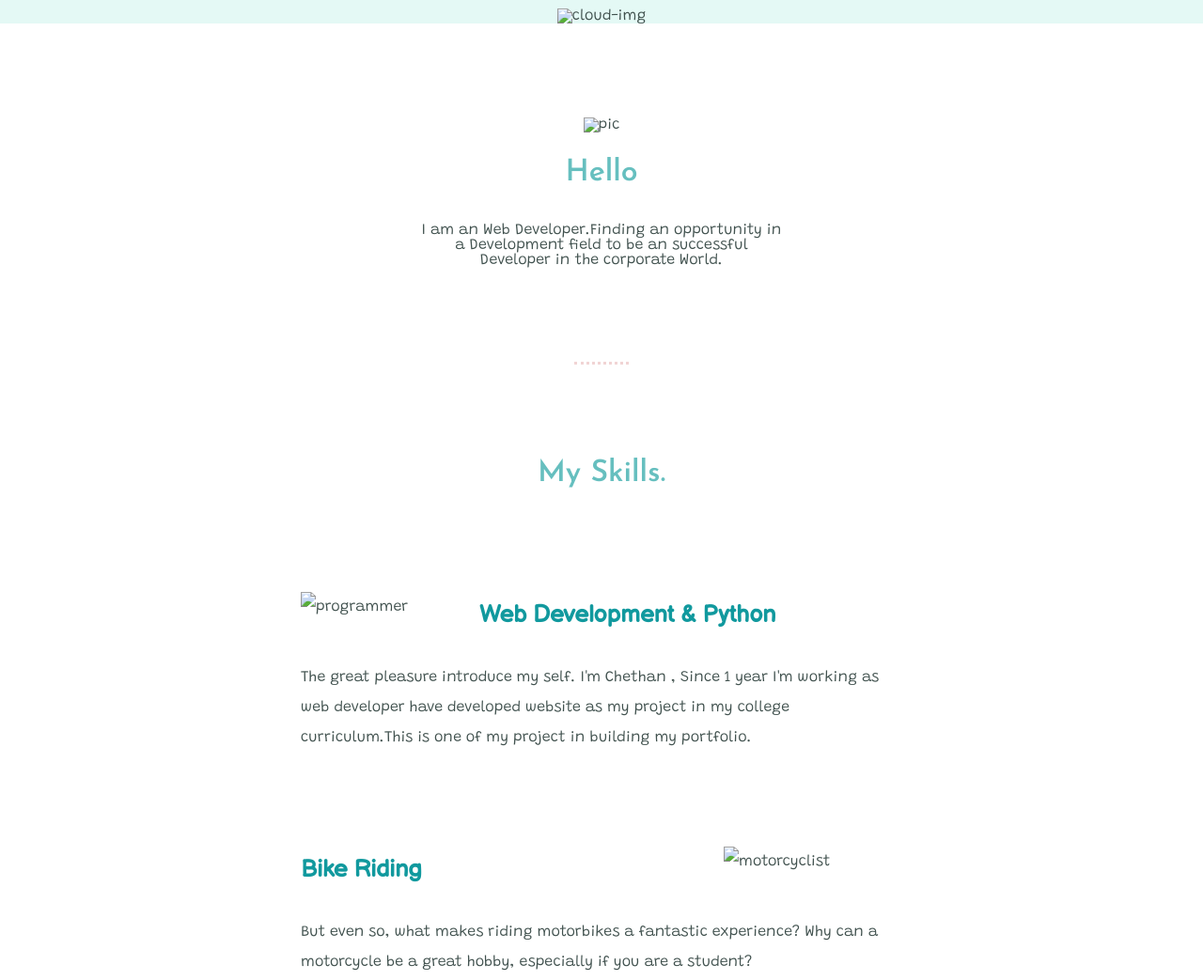
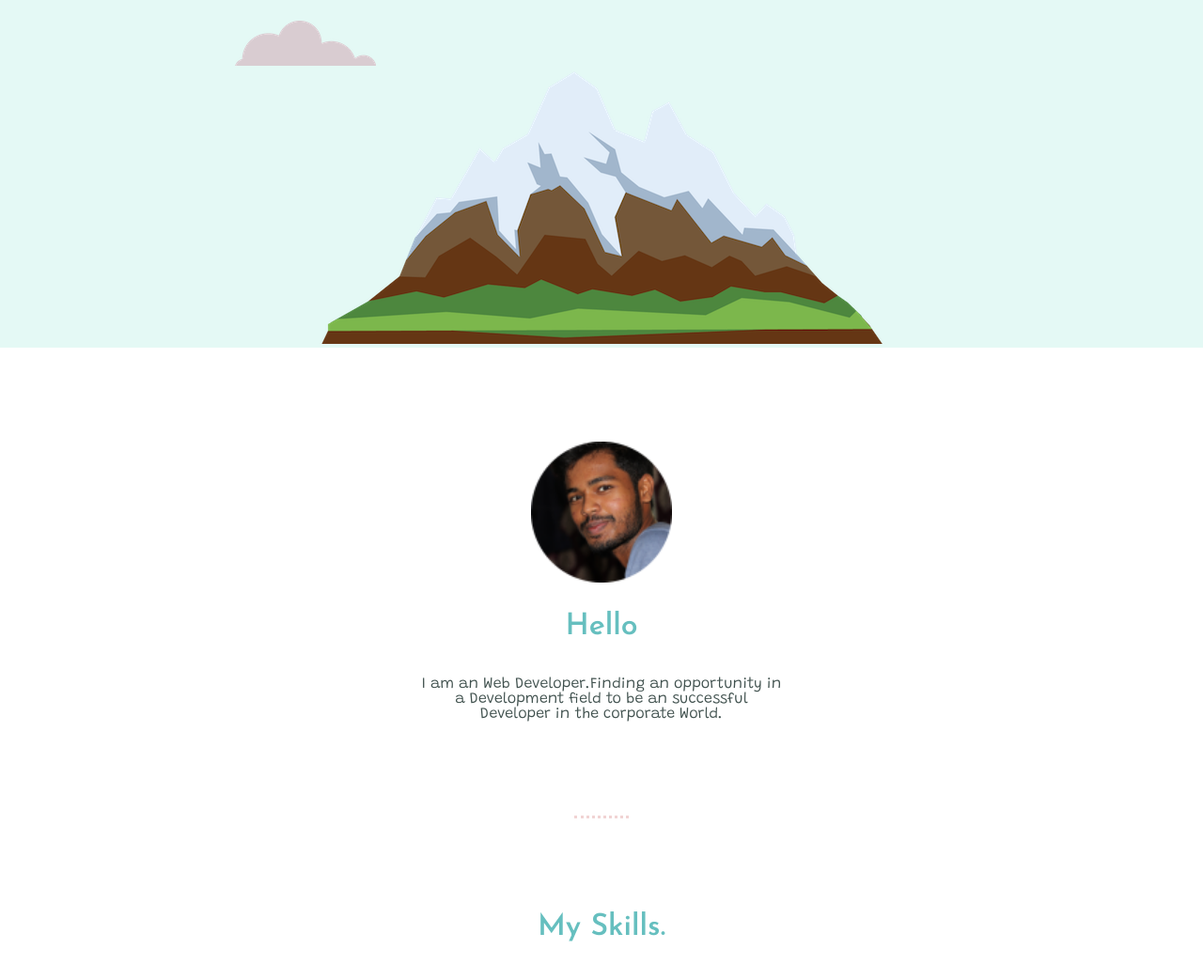
Before and after one commit to chethan83/Css-Mysite, a plain HTML site: page index.html in a window 1280 px wide. Shown: the part 380-1423 px from the top of the page at 94% size. Drawn offline with Linux system fonts and the light colour scheme; files that its build step writes are made by us from their sources; a web font is replaced by a local one.

Commit message:
Second commit

```diff
--- a/index.html
+++ b/index.html
@@ -3,22 +3,22 @@
   <head>
     <meta charset="utf-8">
     <title>Chethan K S</title>
-    <link rel="stylesheet" href="css/styles.css">
-    <link rel="icon" href="images/favicon.ico">
+    <link rel="stylesheet" href="styles.css">
+    <link rel="icon" href="favicon.ico">
     <link href="https://fonts.googleapis.com/css2?family=Dancing+Script:wght@700&family=Grandstander:wght@300&family=Grenze+Gotisch:wght@600&family=Josefin+Sans:wght@600&family=Roboto+Slab&display=swap" rel="stylesheet">
 <link href="https://fonts.googleapis.com/css2?family=Balsamiq+Sans&display=swap" rel="stylesheet">
   </head>
   <body>
     <div class="top-container">
-      <img class="top-cloud" src="images/cloud.png" alt="cloud-img">
+      <img class="top-cloud" src="cloud.png" alt="cloud-img">
       <h1>I'm Chethan</h1>
       <h2 class="programmer">A programmer</h2>
-  <img class="bottom-cloud" src="images/cloud.png" alt="cloud-img">
-    <img src="images/mountain.png" alt="cloud-img">
+  <img class="bottom-cloud" src="cloud.png" alt="cloud-img">
+    <img src="mountain.png" alt="cloud-img">
     </div>
     <div class="middle-container">
       <div class="profile">
-        <img class="mypic"src="images/chethan.png" alt="pic">
+        <img class="mypic"src="chethan.png" alt="pic">
         <h2>Hello</h2>
         <p class="intro">I am an Web Developer.Finding an opportunity in a Development field to be an successful Developer in the corporate World.</p>
       </div>
@@ -26,12 +26,12 @@
       <div class="skills">
         <h2>My Skills.</h2>
         <div class="skill-row">
-          <img class="skill" src="images/coding.png" alt="programmer">
+          <img class="skill" src="coding.png" alt="programmer">
           <h3>Web Development & Python</h3>
           <p>The great pleasure introduce my self. I'm Chethan , Since 1 year I'm working as web developer have developed  website  as my project in my college curriculum.This is one of my project in building my portfolio. </p>
         </div>
         <div class="skill-row">
-          <img class="bike" src="images/motorcycle.png" alt="motorcyclist">
+          <img class="bike" src="motorcycle.png" alt="motorcyclist">
           <h3>Bike Riding</h3>
           <p > But even so, what makes riding motorbikes a fantastic experience? Why can a motorcycle be a great hobby, especially if you are a student?</p>
         </div>
```
